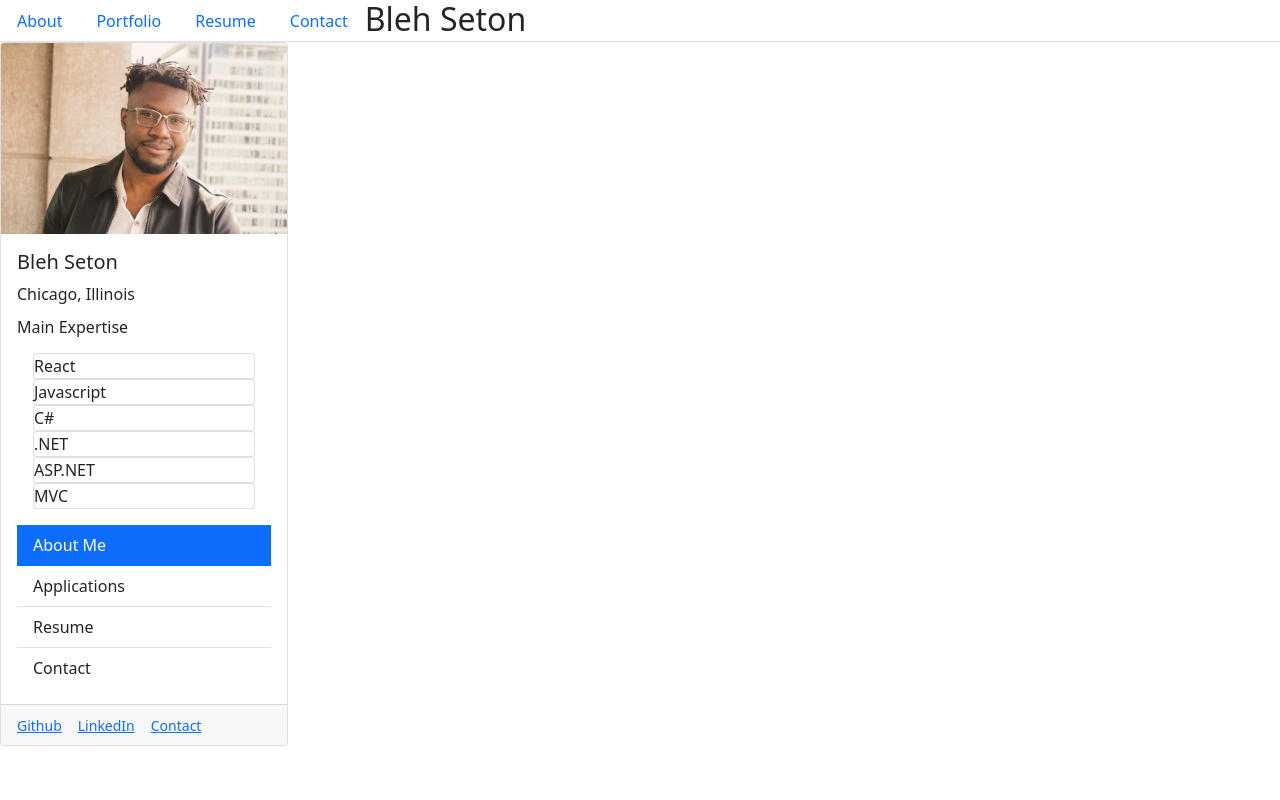
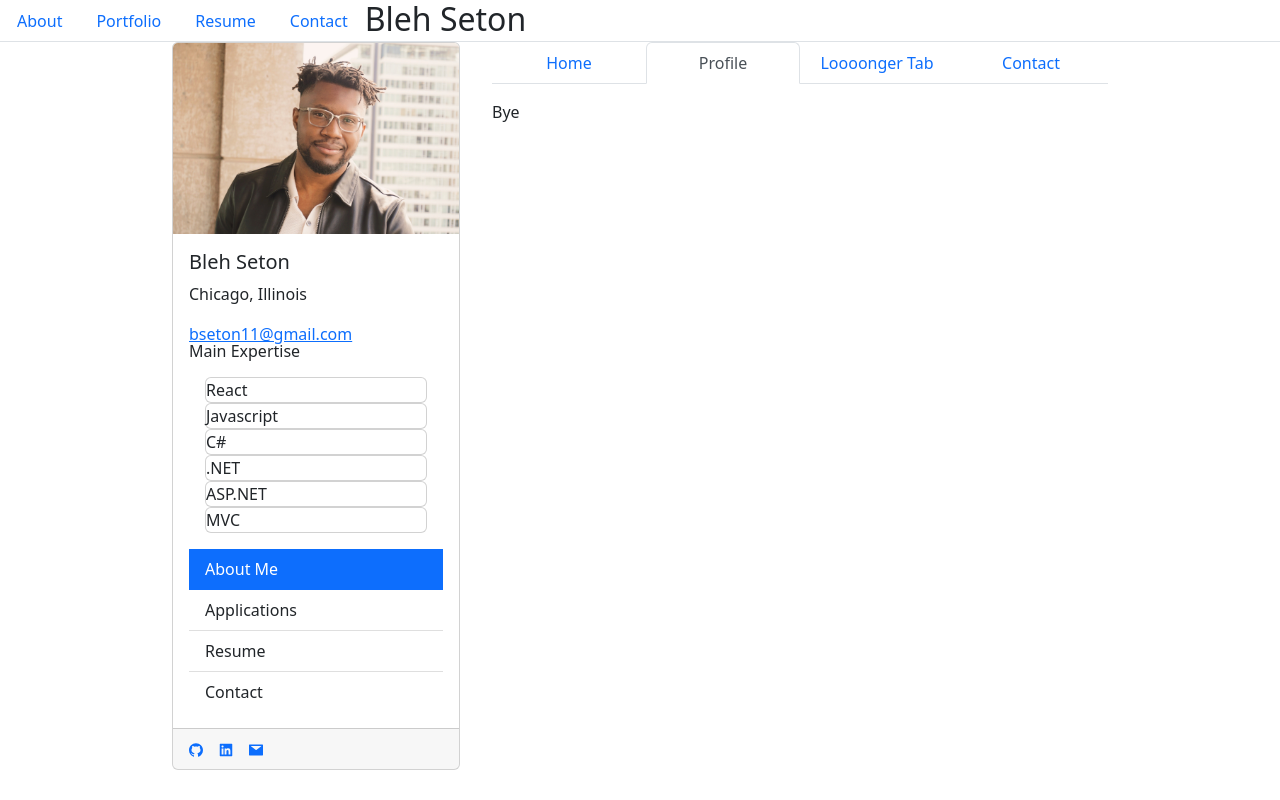
Before and after one commit to Blehjo/react-portfolio, a React (Create React App) app: page / in a window 1280 px wide. Built offline with nearby package versions, Linux system fonts and the light colour scheme.

Commit message:
updated packages and profile component

```diff
--- a/src/components/Profile.js
+++ b/src/components/Profile.js
@@ -1,14 +1,23 @@
 import { Fragment } from "react";
-import { Card, ListGroup } from "react-bootstrap";
+import { Card, Col, ListGroup, Row } from "react-bootstrap";
+import { LinkedinFilled, GithubFilled, MailFilled} from '@ant-design/icons';
+import TabPages from "./TabPages";
+
+// import { FontAwesomeIcon } from '@fortawesome/react-fontawesome';
+// import { faEnvelope } from '@fortawesome/free-solid-svg-icons';
+// import { solid, regular, brands, icon } from '@fortawesome/fontawesome-svg-core/import.macro'
 
 const Profile = () => {
     return (
         <Fragment>
+            <Row style={{ width: '75%', margin: 'auto'}}>
+                <Col lg={4}>
                     <Card style={{ width: '18rem' }}>
                         <Card.Img variant="top" src={require("../assets/profilepicture/newprofilepic.jpg")} />
                         <Card.Body>
                             <Card.Title>Bleh Seton</Card.Title>
                             <Card.Text>Chicago, Illinois</Card.Text>
+                            <Card.Link href='mailto:blehjooo@gmail.com'>bseton11@gmail.com</Card.Link>
                             <Card.Subtitle>Main Expertise</Card.Subtitle>
                             <Card.Body>
                                 <Card>React</Card>
@@ -27,12 +36,18 @@ const Profile = () => {
                         </Card.Body>
                         <Card.Footer>
                             <small>
-                        <Card.Link href="https://github.com/Blehjo">Github</Card.Link>
-                        <Card.Link href="https://www.linkedin.com/in/bleh-s/">LinkedIn</Card.Link>
-                        <Card.Link href="">Contact</Card.Link>
+                                <Card.Link href="https://github.com/Blehjo"><GithubFilled /></Card.Link>
+                                <Card.Link href="https://www.linkedin.com/in/bleh-s/"><LinkedinFilled /></Card.Link>
+                                {/* <Card.Link href='https://stackoverflow.com/users/20506079/bleh'><FontAwesomeIcon icon="fa-brands fa-stack-overflow" /></Card.Link> */}
+                                <Card.Link href='mailto:blehjooo@gmail.com'><MailFilled /></Card.Link>
                             </small>
                         </Card.Footer>
                     </Card>
+                </Col>
+                <Col lg={8}>
+                    <TabPages/>
+                </Col>
+            </Row>
         </Fragment>
     )
 }
--- /dev/null
+++ b/src/components/TabPages.js
@@ -0,0 +1,27 @@
+import { Tab, Tabs} from 'react-bootstrap';
+
+const TabPages = () => {
+    return (
+        <Tabs
+        defaultActiveKey="profile"
+        id="justify-tab-example"
+        className="mb-3"
+        justify
+        >
+            <Tab eventKey="home" title="Home">
+            Hello
+            </Tab>
+            <Tab eventKey="profile" title="Profile">
+            Bye
+            </Tab>
+            <Tab eventKey="longer-tab" title="Loooonger Tab">
+            Goodmorning
+            </Tab>
+            <Tab eventKey="contact" title="Contact">
+            Good Evening
+            </Tab>
+        </Tabs>
+    );
+}
+
+export default TabPages;
```
Also changed, not shown: package.json (+32 -15 lines), src/components/PolariCarousel.js (added), 1 other file (tests, documents, lock files or other folders). Lines whose indentation alone changed are shown as unchanged.
